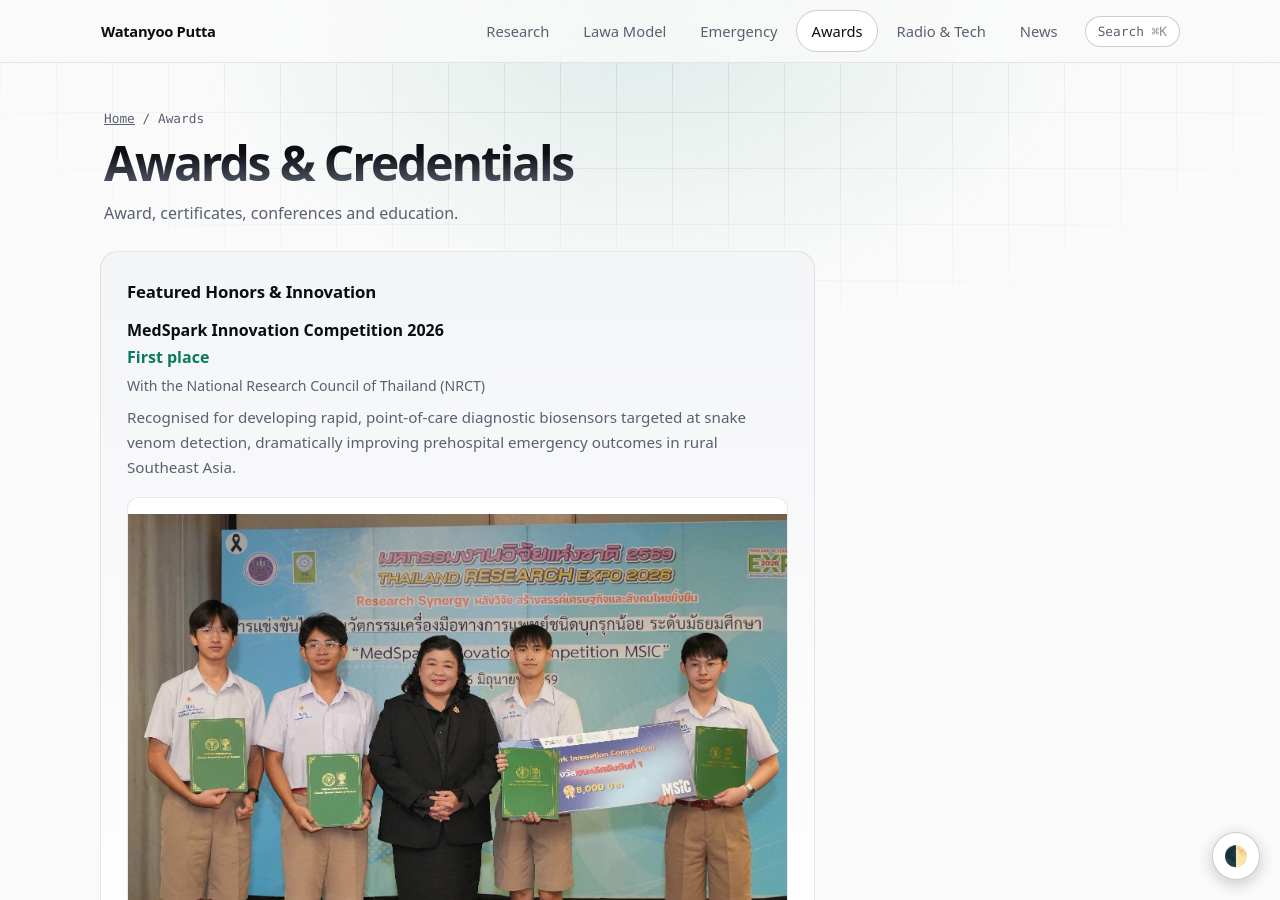
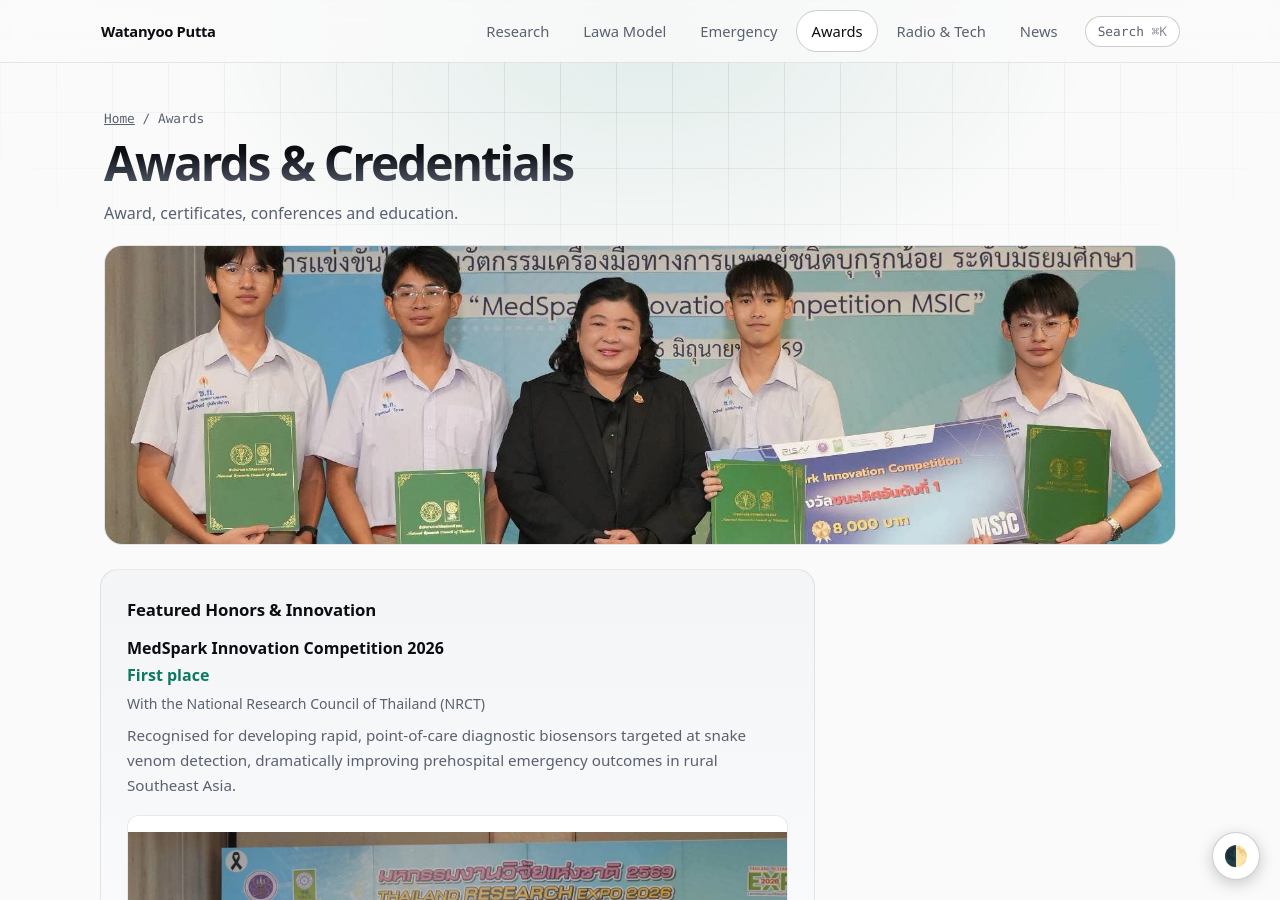
Before and after one commit to WatanyooPutta/WatanyooPutta.github.io, a Jekyll site: the page built from awards.html, in a window 1280 px wide and 900 px high. Built offline with Jekyll 4.4.1, drawn with Linux system fonts in a browser that asks for light colours.

Commit message:
Update awards.html

```diff
--- a/awards.html
+++ b/awards.html
@@ -9,6 +9,7 @@
   <p class="crumbs"><a href="{{ '/' | relative_url }}">Home</a> / Awards</p>
   <h1>Awards &amp; Credentials</h1>
   <p>Award, certificates, conferences and education.</p>
+<img class="page-hero" src="{{ '/assets/images/IMG_4697.webp' | relative_url }}" alt="" width="1667" height="981" style="view-transition-name:hero-awards;object-position:center">
 </header>
 <main id="main" class="grid">
 <section class="card s2"><h2>Featured Honors &amp; Innovation</h2><p><strong>MedSpark Innovation Competition 2026</strong></p><p style="color:var(--accent);font-weight:600;margin-bottom:4px">First place</p><p class="small" style="margin-bottom:8px">With the National Research Council of Thailand (NRCT)</p><p class="muted">Recognised for developing rapid, point-of-care diagnostic biosensors targeted at snake venom detection, dramatically improving prehospital emergency outcomes in rural Southeast Asia.</p>
```
